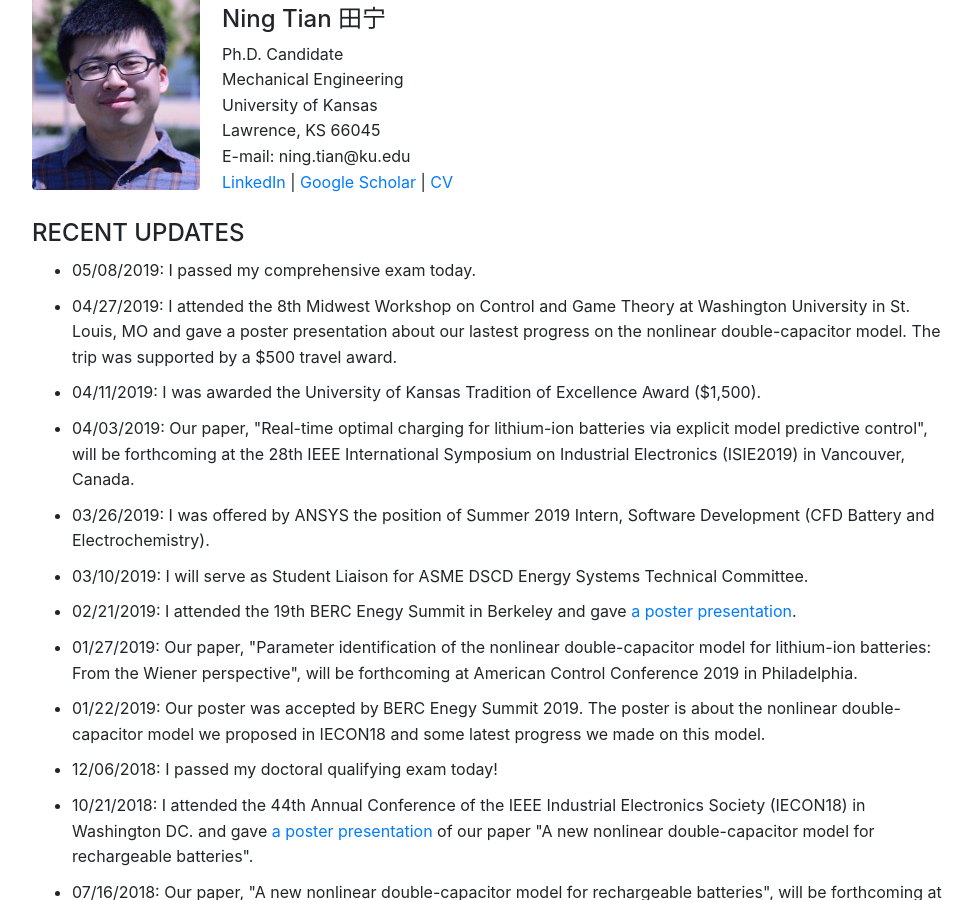
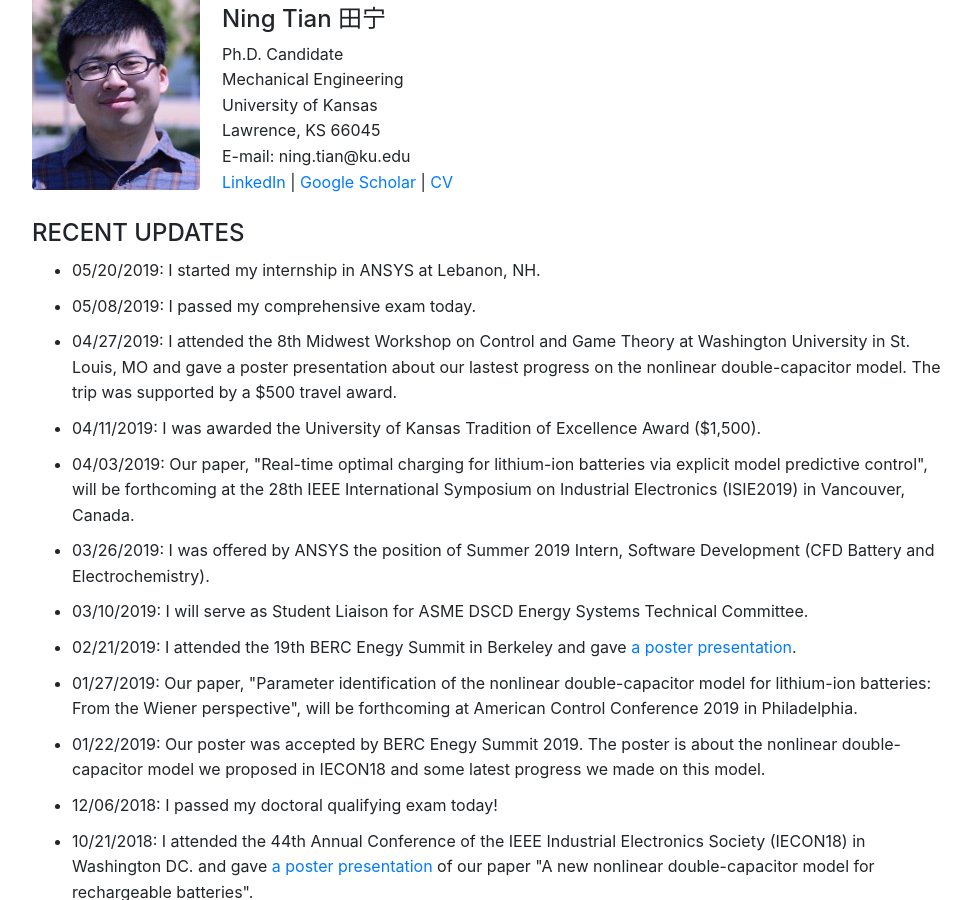
Before and after one commit to ningtian/ningtian.github.io, a Jekyll site: the page index.html, which Jekyll copies as it is, in a window 1280 px wide and 900 px high, scrolled down 332 px. Shown: the whole window, without its empty margins (148-1121 px from the left). Built offline with Jekyll 4.4.1, drawn with Linux system fonts in a browser that asks for light colours.

Commit message:
Update index.html

```diff
--- a/index.html
+++ b/index.html
@@ -95,6 +95,8 @@
         <h4>RECENT UPDATES</h4>
 
 	<ul>
+	<li>05/20/2019: I started my internship in ANSYS at Lebanon, NH.
+
 	<li>05/08/2019: I passed my comprehensive exam today. </li>
 
 	<li>04/27/2019: I attended the 8th Midwest Workshop on Control and Game Theory at Washington University in St. Louis, MO
```
